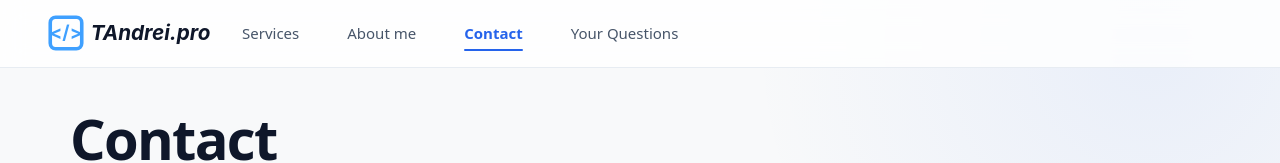
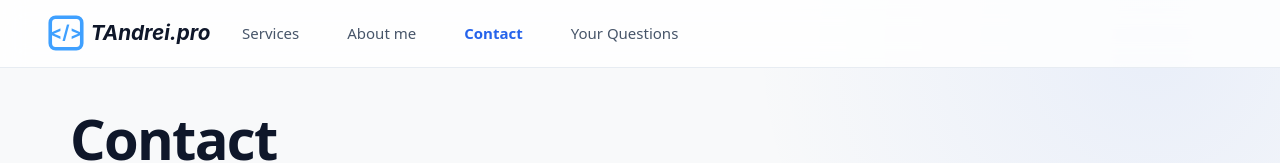
Before and after one commit to TAndrei17/tandreipro-page, a React (Vite) app: page /contacto in a window 1280 px wide. Shown: the top 163 px of the page. Built offline with nearby package versions, Linux system fonts and the light colour scheme; no server answers.

Commit message:
style: update header style

```diff
--- a/src/components/common/Header/Header.css
+++ b/src/components/common/Header/Header.css
@@ -119,6 +119,9 @@
 .header__nav a[aria-current='page'] {
 	color: var(--color-primary);
 	font-weight: var(--fw-semibold);
+	border: 0;
+	background: transparent;
+	box-shadow: none;
 }
 
 .header__nav a:hover,
@@ -143,8 +146,60 @@
 .header__nav a:focus,
 .header__nav_mobile a:focus {
 	color: var(--color-primary);
-	outline: 2px solid var(--color-primary);
-	outline-offset: 2px;
+	outline: none;
+}
+
+.header__nav a:focus-visible::after,
+.header__nav_mobile a:focus-visible::after {
+	opacity: 1;
+	transform: scaleX(1);
+}
+
+/* Primary page tabs: active page is blue without an underline until hovered. */
+.header__nav a[href='/desarrollo-web-aplicaciones'][aria-current='page'],
+.header__nav a[href='/sobre-mi'][aria-current='page'],
+.header__nav a[href='/contacto'][aria-current='page'],
+.header__nav a[href='/preguntas'][aria-current='page'],
+.header__nav_mobile a[href='/desarrollo-web-aplicaciones'][aria-current='page'],
+.header__nav_mobile a[href='/sobre-mi'][aria-current='page'],
+.header__nav_mobile a[href='/contacto'][aria-current='page'],
+.header__nav_mobile a[href='/preguntas'][aria-current='page'] {
+	color: var(--color-primary);
+}
+
+.header__nav a[href='/desarrollo-web-aplicaciones'][aria-current='page']::after,
+.header__nav a[href='/sobre-mi'][aria-current='page']::after,
+.header__nav a[href='/contacto'][aria-current='page']::after,
+.header__nav a[href='/preguntas'][aria-current='page']::after,
+.header__nav_mobile a[href='/desarrollo-web-aplicaciones'][aria-current='page']::after,
+.header__nav_mobile a[href='/sobre-mi'][aria-current='page']::after,
+.header__nav_mobile a[href='/contacto'][aria-current='page']::after,
+.header__nav_mobile a[href='/preguntas'][aria-current='page']::after {
+	opacity: 0;
+	transform: scaleX(0.35);
+}
+
+.header__nav a[href='/desarrollo-web-aplicaciones']:hover,
+.header__nav a[href='/sobre-mi']:hover,
+.header__nav a[href='/contacto']:hover,
+.header__nav a[href='/preguntas']:hover,
+.header__nav_mobile a[href='/desarrollo-web-aplicaciones']:hover,
+.header__nav_mobile a[href='/sobre-mi']:hover,
+.header__nav_mobile a[href='/contacto']:hover,
+.header__nav_mobile a[href='/preguntas']:hover {
+	color: var(--color-text);
+}
+
+.header__nav a[href='/desarrollo-web-aplicaciones']:hover::after,
+.header__nav a[href='/sobre-mi']:hover::after,
+.header__nav a[href='/contacto']:hover::after,
+.header__nav a[href='/preguntas']:hover::after,
+.header__nav_mobile a[href='/desarrollo-web-aplicaciones']:hover::after,
+.header__nav_mobile a[href='/sobre-mi']:hover::after,
+.header__nav_mobile a[href='/contacto']:hover::after,
+.header__nav_mobile a[href='/preguntas']:hover::after {
+	opacity: 1;
+	transform: scaleX(1);
 }
 
 .icons__container_mobile {
```
